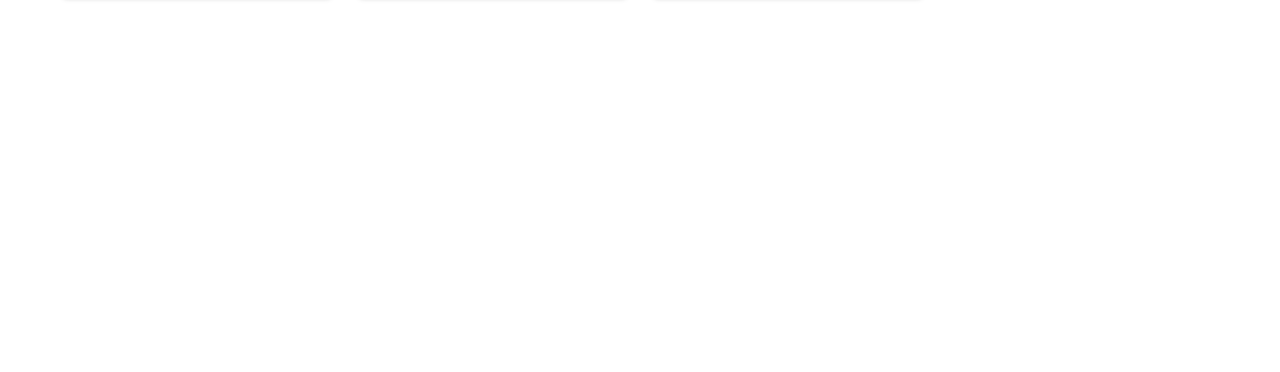
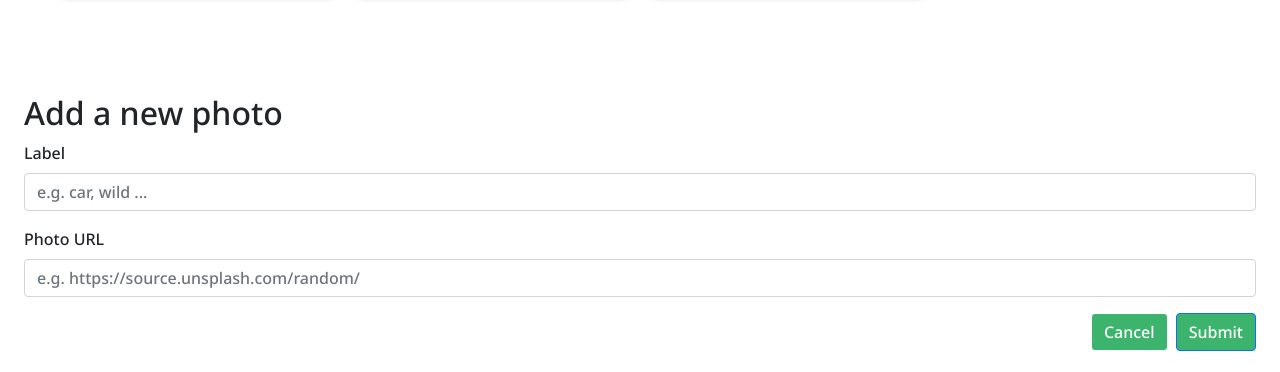
Before and after one commit to bitcooker/devChallenge-my-unsplash, a React (Create React App) app: page / in a window 1280 px wide. Shown: the part 576-948 px from the top of the page. Before the commit the page ends 800 px from the top, so only its background shows below. Built offline with nearby package versions, Linux system fonts and the light colour scheme.

Commit message:
feat: show addImage component to add image data

```diff
--- a/src/App.js
+++ b/src/App.js
@@ -1,13 +1,16 @@
 import React from 'react'
 import Header from './components/Header'
 import Main from './components/Main'
+import AddImage from './components/AddImage'
 
 const App = () => {
+
   return (
     <div>
       <Header />
       <Main />
-    </div>
+      <AddImage />
+    </div >
   )
 }
 
--- /dev/null
+++ b/src/components/AddImage.js
@@ -0,0 +1,67 @@
+import React, { useRef } from 'react'
+
+const AddImage = () => {
+
+  const labelRef = useRef(null)
+  const imageUrlRef = useRef(null)
+
+  const addImage = async (e) => {
+    await fetch("http://localhost:5000/addImage", {
+      method: "POST",
+      body: JSON.stringify({
+        label: labelRef.current.value,
+        imageUrl: imageUrlRef.current.value
+      }),
+      headers: {
+        "Content-Type": "application/json",
+      },
+    })
+      .then(res => res.json())
+      .then(data => {
+        console.log(data)
+        cancelAddImage(e)
+      })
+      .catch(err => console.log(err))
+  }
+
+  const cancelAddImage = (e) => {
+    // hide overlay and add image form
+    e.preventDefault()
+    e.stopPropagation()
+
+    const body = document.querySelector("body")
+    const overlay = document.querySelector(".overlay")
+
+    body.style.overflow = "visible"
+    overlay.style.display = "none"
+  }
+
+  return (
+    <div className='overlay'>
+      <div className="image-form bg-white p-4">
+        <h2>Add a new photo</h2>
+        <form onSubmit={(e) => addImage(e)}>
+          <div className="mb-3">
+            <label htmlFor="label" className="form-label">Label</label>
+            <input type="text" className="form-control" id="label" aria-describedby="image label"
+              placeholder='e.g. car, wild ...' name="label"
+              ref={labelRef} />
+          </div>
+          <div className="mb-3">
+            <label htmlFor="photoUrl" className="form-label">Photo URL</label>
+            <input type="text" className="form-control" id="photoUrl" placeholder='e.g. https://source.unsplash.com/random/'
+              name="photoUrl"
+              ref={imageUrlRef} />
+          </div>
+          <div className="btn-holder d-flex justify-content-end">
+            <button className="btn btn-light me-2"
+              onClick={(e) => cancelAddImage(e)}>Cancel</button>
+            <button className="btn btn-primary">Submit</button>
+          </div>
+        </form>
+      </div>
+    </div>
+  )
+}
+
+export default AddImage
--- a/src/components/Header.js
+++ b/src/components/Header.js
@@ -1,4 +1,4 @@
-import React, { useState } from 'react'
+import React, { useState, useEffect } from 'react'
 import { SlMagnifier } from 'react-icons/sl'
 
 import { logo } from '../assets'
@@ -6,21 +6,16 @@
 const Header = () => {
 
   const [data, setData] = useState("");
-  const addImage = async (e) => {
-    e.preventDefault()
-    await fetch("http://localhost:5000/addImage", {
-      method: "POST",
-      body: JSON.stringify({ msg: "hello" }),
-      headers: {
-        "Content-Type": "application/json",
-      },
-    })
-      .then(res => res.json())
-      .then(data => setData(data))
-      .catch(err => console.log(err))
+
+  const showOverlay = () => {
+    // show overlay and add image form
+    const body = document.querySelector("body")
+    const overlay = document.querySelector(".overlay")
+
+    body.style.overflow = "hidden"
+    overlay.style.display = "flex"
   }
 
-  console.log(data)
   return (
     <header className='app__header'>
       <nav className="navbar navbar-light bg-light">
@@ -40,7 +35,7 @@
           </form>
 
           <button className="btn ms-auto"
-            onClick={(e) => addImage(e)}>
+            onClick={showOverlay}>
             Add a photo
           </button>
 
```
